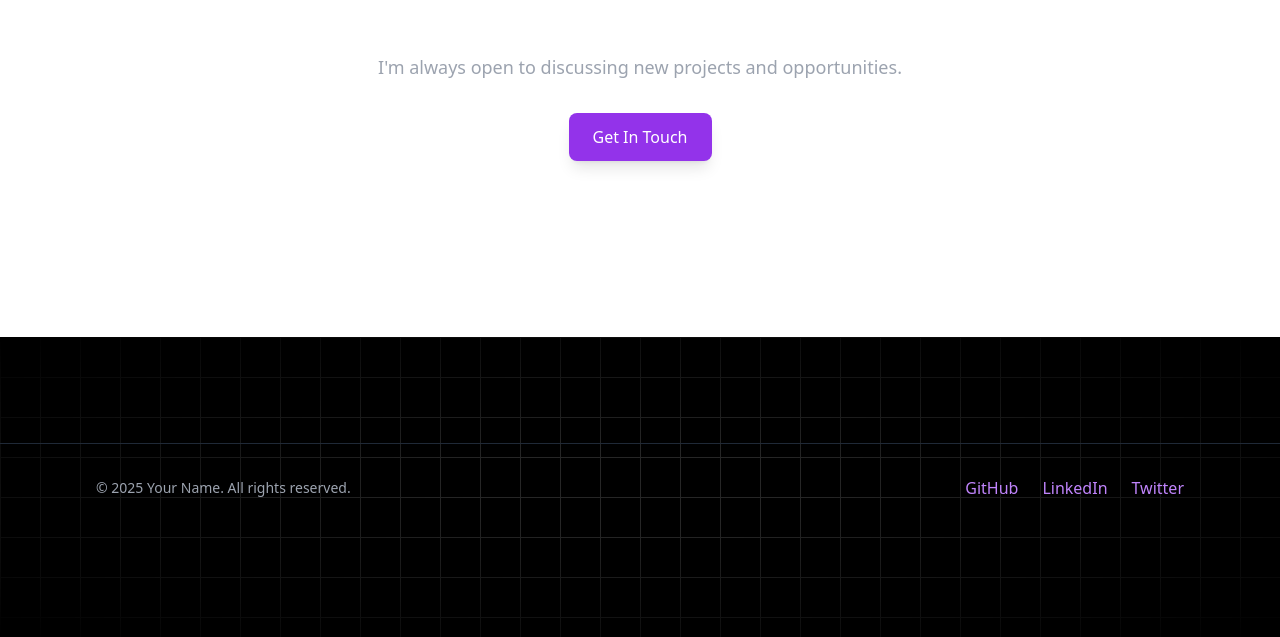
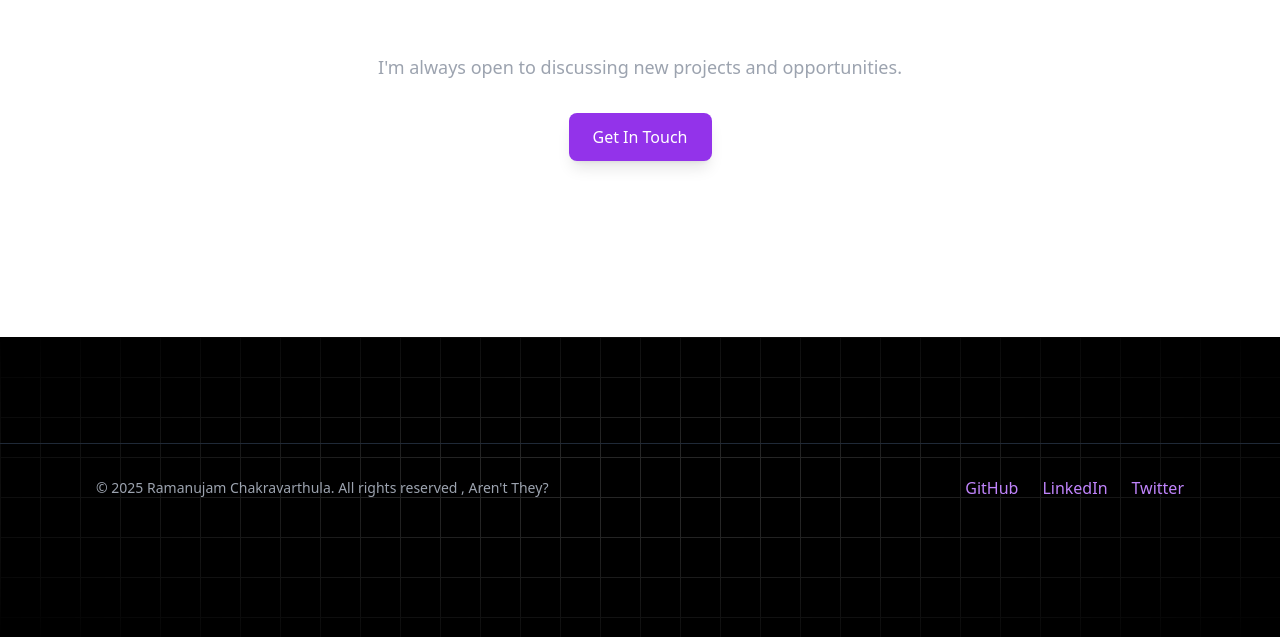
Before and after one commit to Remohavva/portfolio, a Next.js app: page / in a window 1280 px wide. Shown: the part 4573-5210 px from the top of the page. Built offline with nearby package versions, Linux system fonts and the light colour scheme.

Commit message:
Update footer with correct name and profile links
Replaced placeholder name and social profile URLs in the footer with Ramanujam Chakravarthula's name and actual GitHub and LinkedIn links.

```diff
--- a/components/footer.tsx
+++ b/components/footer.tsx
@@ -7,11 +7,11 @@ export function Footer() {
         <div className="max-w-6xl mx-auto px-4 sm:px-6 lg:px-8 py-6 sm:py-8">
           <div className="flex flex-col md:flex-row justify-between items-center gap-4 sm:gap-6">
             <p className="text-xs sm:text-sm text-gray-400 text-center md:text-left">
-              © {new Date().getFullYear()} Your Name. All rights reserved.
+              © {new Date().getFullYear()} Ramanujam Chakravarthula. All rights reserved , Aren't They?
             </p>
             <div className="flex flex-wrap justify-center gap-4 sm:gap-6">
               <a
-                href="https://github.com/yourusername"
+                href="https://github.com/Remohavva"
                 target="_blank"
                 rel="noopener noreferrer"
                 className="text-sm sm:text-base text-purple-400 hover:text-purple-300 transition-colors font-medium"
@@ -19,7 +19,7 @@ export function Footer() {
                 GitHub
               </a>
               <a
-                href="https://linkedin.com/in/yourusername"
+                href="https://linkedin.com/in/ramanuj-am"
                 target="_blank"
                 rel="noopener noreferrer"
                 className="text-sm sm:text-base text-purple-400 hover:text-purple-300 transition-colors font-medium"
```
